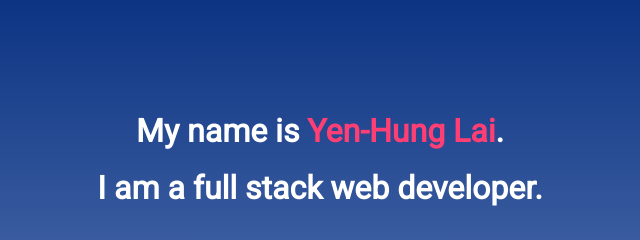
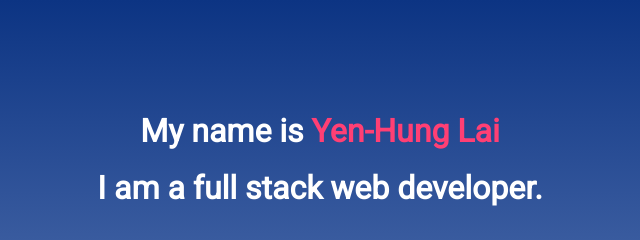
Before and after one commit to YenHungLai/portfolio_v2, a website: page index.html in a window 1280 px wide. Shown: the top 240 px of the page, 320-960 px from the left. Drawn offline with nearby package versions, Linux system fonts and the light colour scheme; some packages are replaced by stand-ins of ours; a script that the page names is missing.

Commit message:
Modified text

```diff
--- a/index.html
+++ b/index.html
@@ -26,7 +26,7 @@
     <div class="container">
         <header id='home' class='landing'>
             <div class='intro animated fadeIn slower'>
-                <h1>My name is <span>Yen-Hung Lai</span>.</h1><br>
+                <h1>My name is <span>Yen-Hung Lai</span></h1><br>
                 <h1>I am a full stack web developer.</h1>
             </div>
             <a target="_blank" href="./assets/resume_v3.pdf" class="btn">View my Resume</a>
```
